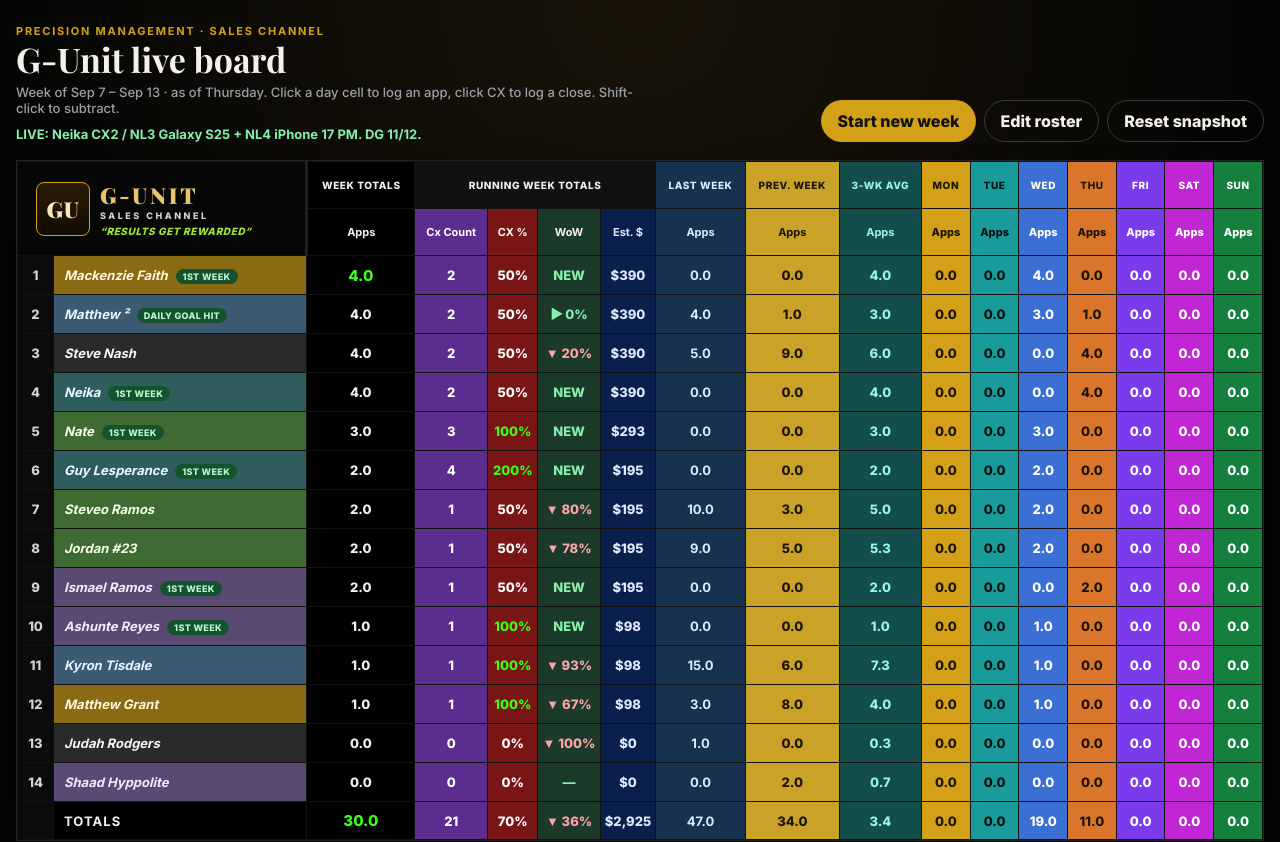
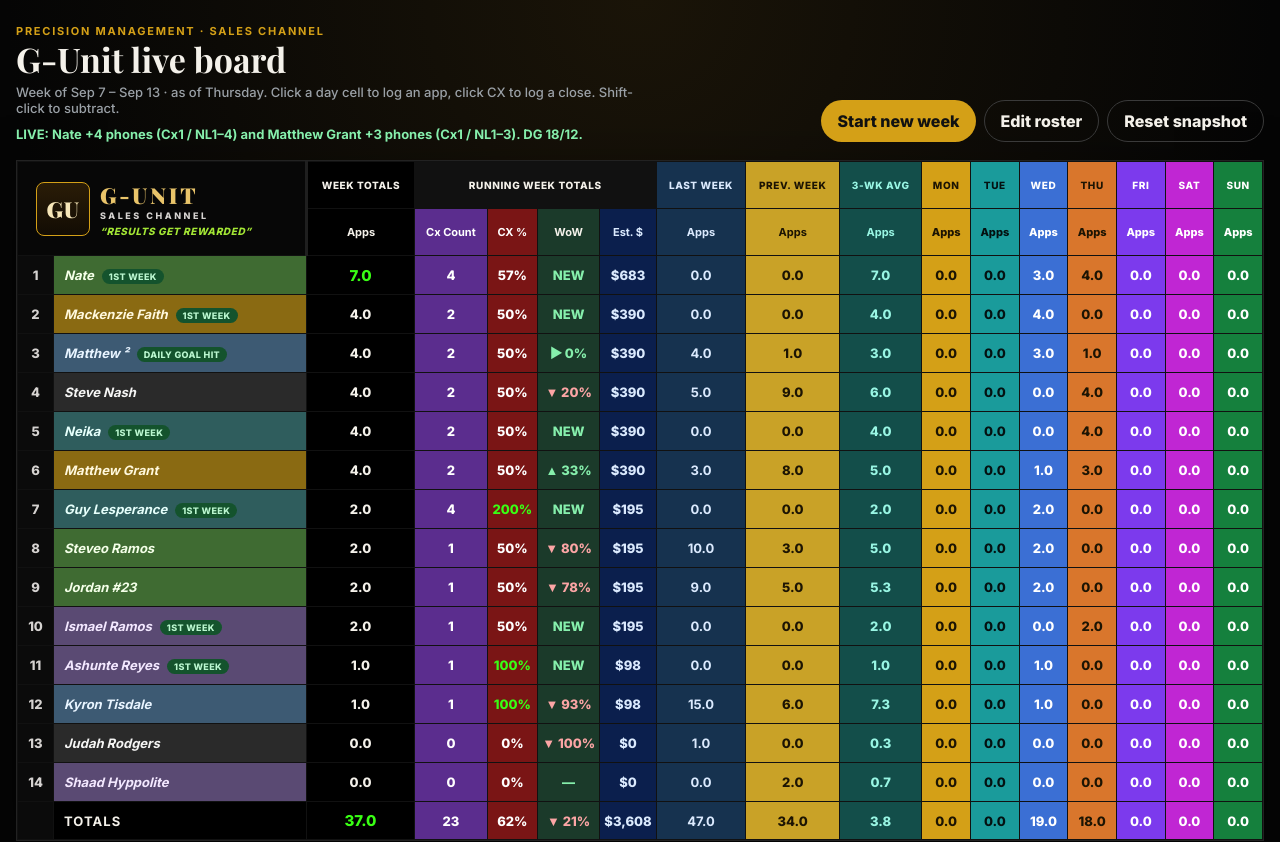
Before and after one commit to nash1599-ux/my-react-app, a React (Create React App) app: page / in a window 1280 px wide. Shown: the top 842 px of the page. Built offline with nearby package versions, Linux system fonts and the light colour scheme.

Commit message:
Log Thursday Nate +4 and Grant +3 on the G-Unit board
Count Nate's Cx1 / NL1-4 and Matthew Grant's Cx1 / NL1-3 #G-Unit closes, leave Shaad's CC out, and refresh daily goal and NL left.

Co-authored-by: Opulent <nash1599-ux@users.noreply.github.com>

```diff
--- a/src/data/seed.js
+++ b/src/data/seed.js
@@ -1,4 +1,4 @@
-export const STORAGE_KEY = "gunit-board-v5";
+export const STORAGE_KEY = "gunit-board-v6";
 export const BLENDED_RATE = 97.5;
 export const WEEK_DAYS = ["MON", "TUE", "WED", "THU", "FRI", "SAT", "SUN"];
 
@@ -8,7 +8,8 @@ function days({ wed = 0, thu = 0 } = {}) {
 
 // Week of Mon Sep 7 – Sun Sep 13, 2026, as of Thursday.
 // Wednesday = official G-Unit close. Thursday = live #G-Unit sales
-// (Matthew ² +1, Nash +4, Neika +4, Ismael +2). Ismael is not Steveo.
+// (Matthew ² +1, Nash +4, Neika +4, Ismael +2, Nate +4, Grant +3).
+// Ismael is not Steveo. Shaad CC #3 was not counted.
 // Last week = Sunday G-Unit close. Prev week = PM board with trainee
 // lines given back to the closer: Gianna + Leo -> Nashly, Cameron -> Steveo.
 export const SEED_BOARD = {
@@ -16,10 +17,10 @@ export const SEED_BOARD = {
   tagline: "Results get Rewarded",
   weekStart: "2026-09-07",
   asOfLabel: "as of Thursday",
-  dg: { current: 11, goal: 12 },
-  nlLeft: 44,
+  dg: { current: 18, goal: 12 },
+  nlLeft: 37,
   liveCall:
-    "LIVE: Neika CX2 / NL3 Galaxy S25 + NL4 iPhone 17 PM. DG 11/12.",
+    "LIVE: Nate +4 phones (Cx1 / NL1–4) and Matthew Grant +3 phones (Cx1 / NL1–3). DG 18/12.",
   notes:
     "Week of Mon 9/7. Wed close + Thu #G-Unit live log. Last week = Sunday G-Unit close. Prev week = PM board (Grant 8, Ky 6, Jordan 5, Shaad 2, Matt² 1). Nashly 9 includes Gianna 7 + Leo 1 + his 1. Steveo 3 is Cameron's lines. Ismael is not Steveo. Mackenzie, Nate, Guy, Ashunte, Neika, Ismael: first week on this board.",
   reps: [
@@ -77,12 +78,12 @@ export const SEED_BOARD = {
       name: "Nate",
       shortName: "Nate",
       accent: "green",
-      listOrder: 5,
+      listOrder: 0,
       firstWeek: true,
       lastWeekApps: 0,
       prevWeekApps: 0,
-      days: days({ wed: 3 }),
-      cx: 3,
+      days: days({ wed: 3, thu: 4 }),
+      cx: 4,
       badge: "1st week",
     },
     {
@@ -162,11 +163,11 @@ export const SEED_BOARD = {
       name: "Matthew Grant",
       shortName: "Grant",
       accent: "gold",
-      listOrder: 12,
+      listOrder: 5,
       lastWeekApps: 3,
       prevWeekApps: 8,
-      days: days({ wed: 1 }),
-      cx: 1,
+      days: days({ wed: 1, thu: 3 }),
+      cx: 2,
     },
     {
       id: "judah-rodgers",
```
Also changed, not shown: 2 other files (tests, documents, lock files or other folders).
